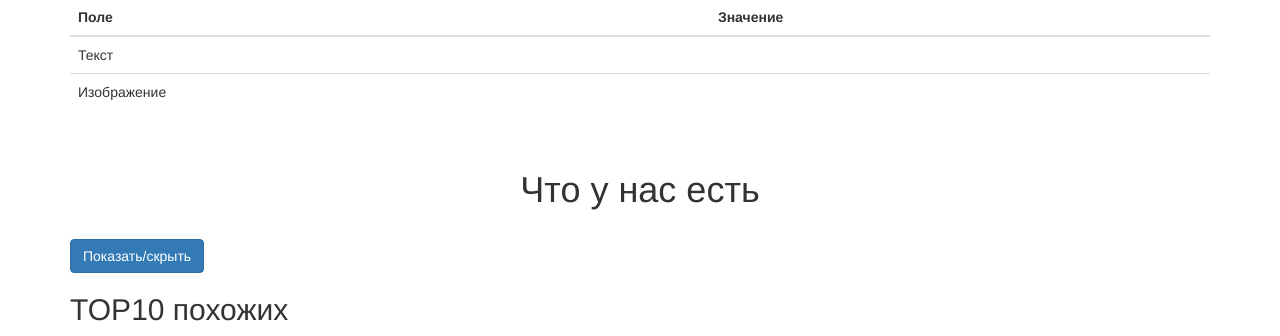
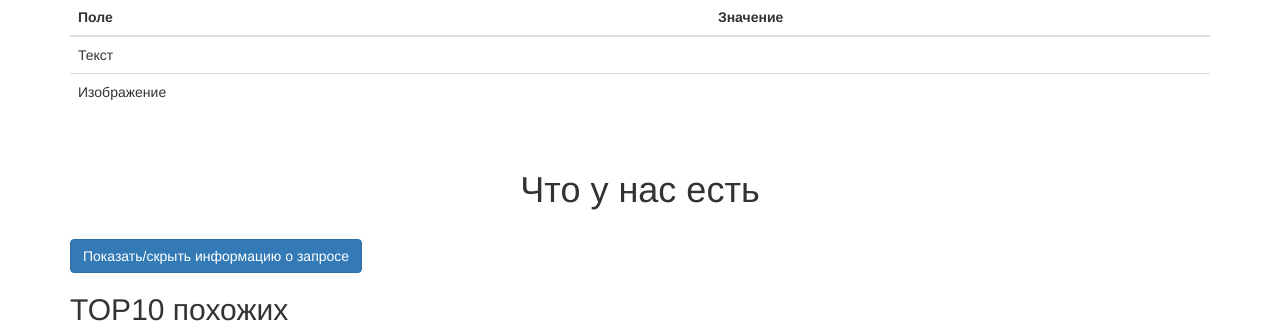
Before and after one commit to menshikh-iv/image2pic, a Flask app: template webapp/app/templates/processing.html in a window 1280 px wide. Shown: the part 162-498 px from the top of the page. Run offline with Flask 2, Linux system fonts and the light colour scheme; the template is opened without the code that fills it, so the values that code supplies are empty; parts of the project's set-up code (start-up, migrations or seed data) failed here and were passed over; some libraries are stand-ins or nearby versions.

Commit message:
change spoiler text

```diff
--- a/webapp/app/templates/processing.html
+++ b/webapp/app/templates/processing.html
@@ -35,8 +35,8 @@
     <br/>
     <center><h1> Что у нас есть </h1></center>
     <br/>
-    <button class="btn btn-primary" type="button" onclick="spoiler()">Показать/скрыть</button>
-    <div id="spoiler" style='display:""'>
+    <button class="btn btn-primary" type="button" onclick="spoiler()">Показать/скрыть информацию о запросе</button>
+    <div id="spoiler">
     <h2> ARTM </h2>
      <table class="table">
         <thead>
```
